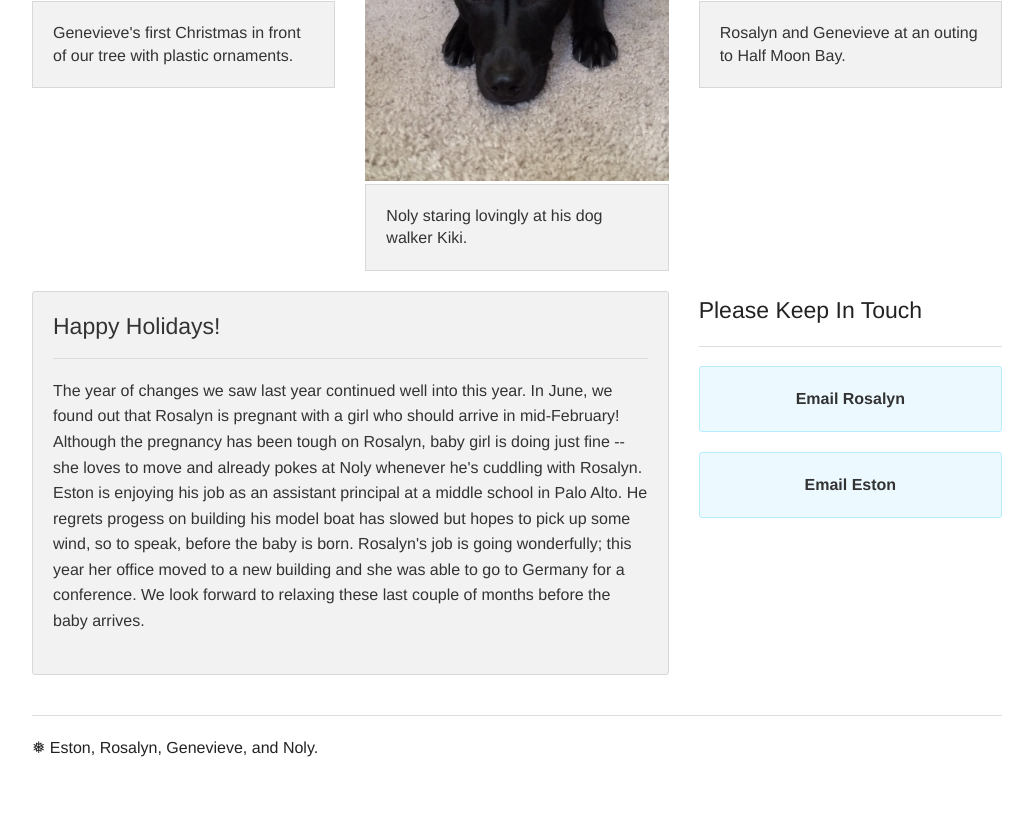
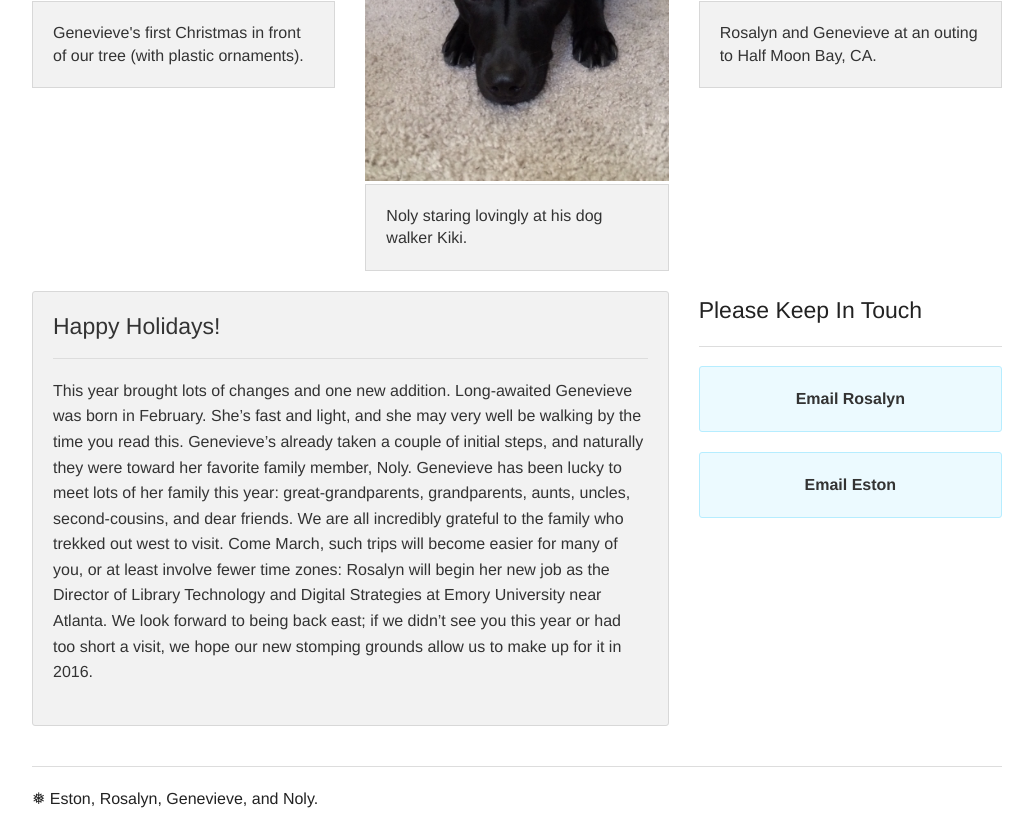
Before and after one commit to rosy1280/rosalynandeston, a plain HTML site: page holidaycards/index.html in a window 1280 px wide. Shown: the part 1100-1931 px from the top of the page, without its empty margins (123-1156 px from the left). Before the commit the page ends 1880 px from the top, so only its background shows below. Drawn offline with Linux system fonts and the light colour scheme.

Commit message:
update text

```diff
--- a/holidaycards/index.html
+++ b/holidaycards/index.html
@@ -45,7 +45,7 @@
   <div class="large-12 small-12 columns">
       <div id="featured">
 				<div class="flex-video">
-					<iframe width="420" height="315" src="http://www.youtube.com/embed/Td4unxpQyPE" frameborder="0" allowfullscreen></iframe>
+					<iframe width="420" height="315" src="https://www.youtube.com/embed/Td4unxpQyPE?rel=0" frameborder="0" allowfullscreen></iframe>
 				</div>
 			</div>
 	</div>
@@ -68,7 +68,7 @@
     <div class="row">
       <div class="large-4 small-12 columns">
         <img src="./img/genevieve-2015.jpg">
-        <h6 class="panel">Genevieve's first Christmas in front of our tree with plastic ornaments.</h6>
+        <h6 class="panel">Genevieve's first Christmas in front of our tree (with plastic ornaments).</h6>
       </div>
 
       <div class="large-4 small-12 columns">
@@ -78,7 +78,7 @@
 
       <div class="large-4 small-12 columns">
         <img src="./img/rosy-2015.jpg">
-        <h6 class="panel">Rosalyn and Genevieve at an outing to Half Moon Bay.</h6>
+        <h6 class="panel">Rosalyn and Genevieve at an outing to Half Moon Bay, CA.</h6>
       </div>
     </div>
   </div>
@@ -96,7 +96,7 @@
             <div class="large-12 small-12 columns">
              <h4>Happy Holidays!</h4>
              <hr/>
-             <p>The year of changes we saw last year continued well into this year. In June, we found out that Rosalyn is pregnant with a girl who should arrive in mid-February! Although the pregnancy has been tough on Rosalyn, baby girl is doing just fine -- she loves to move and already pokes at Noly whenever he's cuddling with Rosalyn. Eston is enjoying his job as an assistant principal at a middle school in Palo Alto. He regrets progess on building his model boat has slowed but hopes to pick up some wind, so to speak, before the baby is born. Rosalyn's job is going wonderfully; this year her office moved to a new building and she was able to go to Germany for a conference. We look forward to relaxing these last couple of months before the baby arrives.</p>
+             <p>This year brought lots of changes and one new addition. Long-awaited Genevieve was born in February. She’s fast and light, and she may very well be walking by the time you read this. Genevieve’s already taken a couple of initial steps, and naturally they were toward her favorite family member, Noly. Genevieve has been lucky to meet lots of her family this year: great-grandparents, grandparents, aunts, uncles, second-cousins, and dear friends. We are all incredibly grateful to the family who trekked out west to visit. Come March, such trips will become easier for many of you, or at least involve fewer time zones: Rosalyn will begin her new job as the Director of Library Technology and Digital Strategies at Emory University near Atlanta. We look forward to being back east; if we didn’t see you this year or had too short a visit, we hope our new stomping grounds allow us to make up for it in 2016.</p>
             </div>
           </div>
         </div>
```
